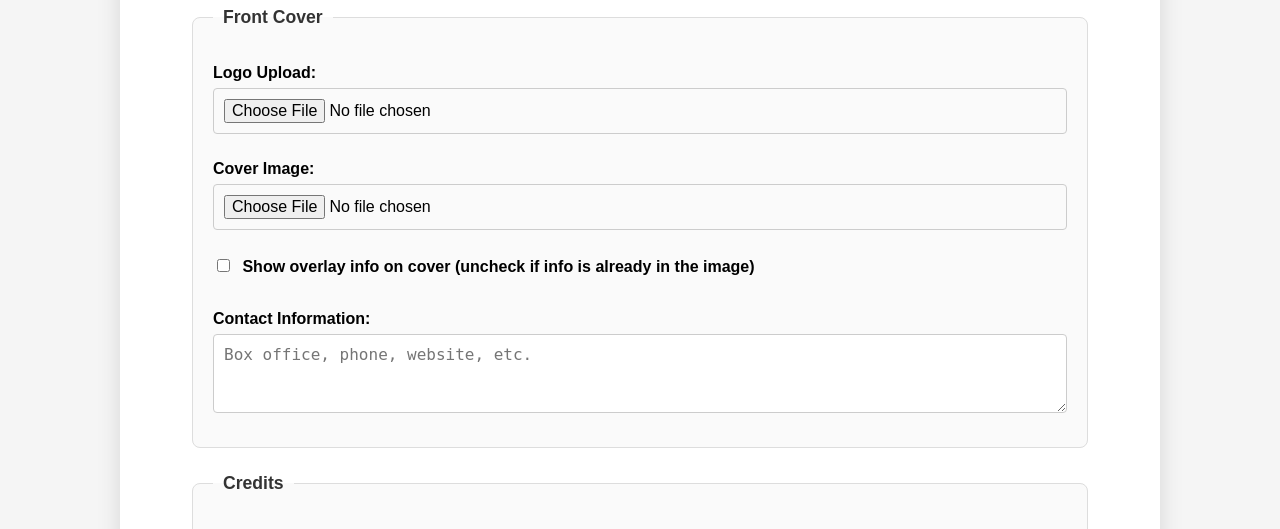
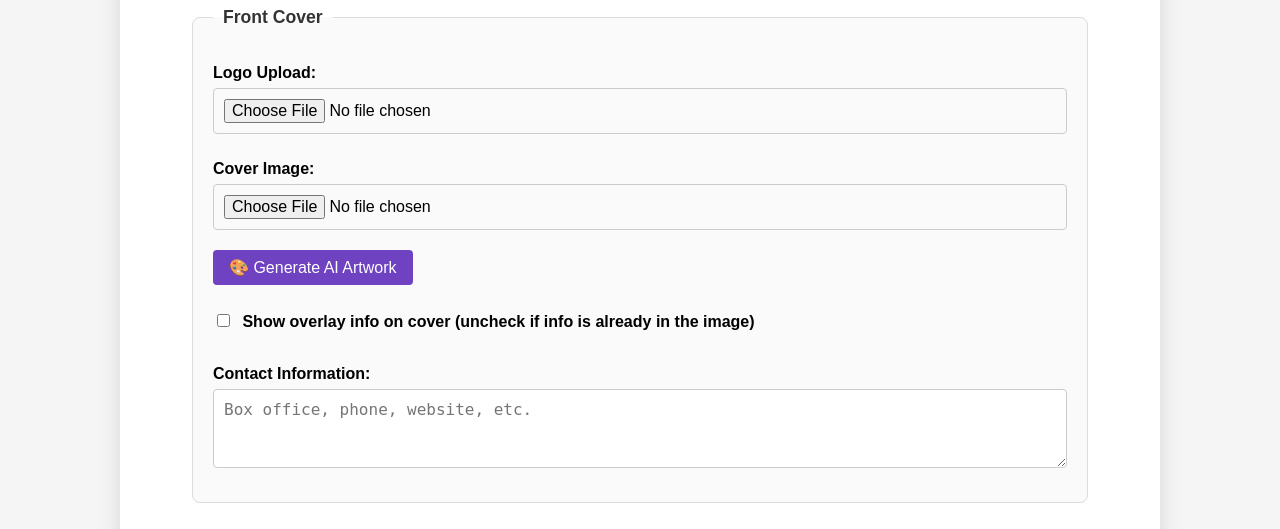
Before and after one commit to monsterlimo/play-maker, a Node server app: page / in a window 1280 px wide. Shown: the part 925-1454 px from the top of the page. Run offline with Node 20, Linux system fonts and the light colour scheme.

Commit message:
Add AI artwork generation feature using Stable Diffusion API
Co-authored-by: monsterlimo <10281830+monsterlimo@users.noreply.github.com>

```diff
--- a/server.js
+++ b/server.js
@@ -3,6 +3,8 @@ const path = require('path');
 const multer = require('multer');
 const PDFDocument = require('pdfkit');
 const fs = require('fs');
+// AI artwork prototype - imports for API calls
+const https = require('https');
 
 const app = express();
 const PORT = process.env.PORT || 3002;
@@ -84,6 +86,94 @@ app.use('/uploads', express.static(path.join(__dirname, 'uploads')));
 // GET: Programme form
 app.get('/', (req, res) => {
   res.render('form');
+});
+
+// AI artwork prototype - Generate AI artwork route
+app.post('/generate-ai-artwork', express.json(), (req, res) => {
+  const { playName, synopsis, theme } = req.body;
+
+  // Create a descriptive prompt based on the play information
+  let prompt = `A theatrical programme cover for "${playName || 'a play'}". `;
+
+  if (synopsis) {
+    prompt += `The play is about: ${synopsis.substring(0, 200)}. `;
+  }
+
+  // Add theme-specific styling
+  const themePrompts = {
+    classic: 'Classic and elegant theatrical design, vintage style, professional',
+    fairy: 'Magical fairy tale design, whimsical, enchanted forest, sparkles and magic',
+    forest: 'Natural forest setting, green and earthy tones, trees and nature',
+    arabian: 'Arabian nights theme, golden colors, middle eastern design, ornate patterns',
+    spy: 'Spy thriller design, dark and mysterious, noir style, dramatic shadows',
+    drama: 'Dramatic and intense design, deep red colors, emotional, powerful'
+  };
+
+  prompt += themePrompts[theme] || themePrompts.classic;
+  prompt += '. Digital art, high quality, theatrical poster style.';
+
+  // Call Hugging Face Inference API for Stable Diffusion
+  const data = JSON.stringify({
+    inputs: prompt,
+    parameters: {
+      guidance_scale: 7.5,
+      num_inference_steps: 20,
+      width: 512,
+      height: 768
+    }
+  });
+
+  const options = {
+    hostname: 'api-inference.huggingface.co',
+    port: 443,
+    path: '/models/runwayml/stable-diffusion-v1-5',
+    method: 'POST',
+    headers: {
+      'Authorization': 'Bearer hf_demo', // Using demo token for free tier
+      'Content-Type': 'application/json',
+      'Content-Length': data.length
+    }
+  };
+
+  const apiReq = https.request(options, (apiRes) => {
+    if (apiRes.statusCode === 200) {
+      const chunks = [];
+      apiRes.on('data', (chunk) => chunks.push(chunk));
+      apiRes.on('end', () => {
+        const imageBuffer = Buffer.concat(chunks);
+        // Save the generated image temporarily
+        const filename = `ai-artwork-${Date.now()}.png`;
+        const filepath = path.join(__dirname, 'uploads', filename);
+
+        fs.writeFileSync(filepath, imageBuffer);
+
+        res.json({
+          success: true,
+          imageUrl: `/uploads/${filename}`,
+          prompt: prompt
+        });
+      });
+    } else {
+      // Fallback: return a placeholder response for demo purposes
+      res.json({
+        success: false,
+        error: 'AI service temporarily unavailable. This is a prototype feature.',
+        fallback: true
+      });
+    }
+  });
+
+  apiReq.on('error', (error) => {
+    console.error('AI artwork generation error:', error);
+    res.json({
+      success: false,
+      error: 'AI service temporarily unavailable. This is a prototype feature.',
+      fallback: true
+    });
+  });
+
+  apiReq.write(data);
+  apiReq.end();
 });
 
 // POST: Generate PDF
--- a/views/form.ejs
+++ b/views/form.ejs
@@ -49,6 +49,9 @@
 
         <label for="coverImage">Cover Image:</label>
         <input type="file" id="coverImage" name="coverImage" accept="image/*"><br>
+        <!-- AI artwork prototype - Generate AI artwork button -->
+        <button type="button" id="generateAiArtworkBtn" style="margin: 10px 0; background: #6f42c1; color: white; padding: 8px 16px; border: none; border-radius: 4px; cursor: pointer;">🎨 Generate AI Artwork</button>
+        <div id="ai-artwork-status" style="margin: 5px 0; font-size: 0.9em; color: #666;"></div>
         <div id="cover-preview"></div>
 
         <label>
@@ -496,6 +499,79 @@
       `;
     }
 
+    // AI artwork prototype - Generate AI artwork function
+    async function generateAiArtwork() {
+      const playName = document.getElementById('playName').value;
+      const synopsis = document.getElementById('synopsis').value;
+      const theme = document.getElementById('theme').value;
+      const statusDiv = document.getElementById('ai-artwork-status');
+      const generateBtn = document.getElementById('generateAiArtworkBtn');
+
+      if (!playName || !synopsis) {
+        statusDiv.innerHTML = '<span style="color: red;">Please fill in play name and synopsis first.</span>';
+        return;
+      }
+
+      // Disable button and show loading state
+      generateBtn.disabled = true;
+      generateBtn.innerHTML = '🎨 Generating...';
+      statusDiv.innerHTML = '<span style="color: blue;">Generating AI artwork... This may take 10-30 seconds.</span>';
+
+      try {
+        const response = await fetch('/generate-ai-artwork', {
+          method: 'POST',
+          headers: {
+            'Content-Type': 'application/json'
+          },
+          body: JSON.stringify({ playName, synopsis, theme })
+        });
+
+        const result = await response.json();
+
+        if (result.success) {
+          // Show the generated image
+          const coverPreview = document.getElementById('cover-preview');
+          coverPreview.innerHTML = `
+            <div style="border: 2px solid #6f42c1; border-radius: 8px; padding: 10px; margin: 10px 0; background: #f8f9fa;">
+              <strong>Generated AI Artwork:</strong><br>
+              <img src="${result.imageUrl}" style="max-width: 200px; height: auto; margin: 8px; border-radius: 7px;" alt="Generated artwork">
+              <br>
+              <button type="button" id="useAiArtworkBtn" style="background: #28a745; color: white; padding: 6px 12px; border: none; border-radius: 4px; cursor: pointer; margin: 5px;">Use as Cover Image</button>
+              <div style="font-size: 0.8em; color: #666; margin-top: 5px;">Prompt: ${result.prompt}</div>
+            </div>
+          `;
+
+          // Add event listener for "Use as Cover Image" button
+          document.getElementById('useAiArtworkBtn').addEventListener('click', function() {
+            // Create a hidden file input to simulate file selection
+            fetch(result.imageUrl)
+              .then(res => res.blob())
+              .then(blob => {
+                const file = new File([blob], 'ai-generated-artwork.png', { type: 'image/png' });
+                const dt = new DataTransfer();
+                dt.items.add(file);
+                document.getElementById('coverImage').files = dt.files;
+
+                // Trigger the change event to update preview
+                document.getElementById('coverImage').dispatchEvent(new Event('change'));
+                statusDiv.innerHTML = '<span style="color: green;">AI artwork set as cover image!</span>';
+              });
+          });
+
+          statusDiv.innerHTML = '<span style="color: green;">AI artwork generated successfully!</span>';
+        } else {
+          statusDiv.innerHTML = `<span style="color: orange;">${result.error}</span>`;
+        }
+      } catch (error) {
+        console.error('Error generating AI artwork:', error);
+        statusDiv.innerHTML = '<span style="color: red;">Error generating AI artwork. Please try again.</span>';
+      }
+
+      // Re-enable button
+      generateBtn.disabled = false;
+      generateBtn.innerHTML = '🎨 Generate AI Artwork';
+    }
+
     window.onload = function() {
       addRow('cast');
       addRow('crew');
@@ -505,6 +581,9 @@
       document.getElementById('addCrewBtn').addEventListener('click', function() { addRow('crew'); });
       document.getElementById('addAdvertBtn').addEventListener('click', function() { addAdvert(); });
       document.getElementById('previewBtn').addEventListener('click', showPreview);
+
+      // AI artwork prototype - Event listener for AI artwork generation
+      document.getElementById('generateAiArtworkBtn').addEventListener('click', generateAiArtwork);
 
       // Photo preview event listeners
       document.getElementById('photos').addEventListener('change', function() {
```
Also changed, not shown: README.md (added).
